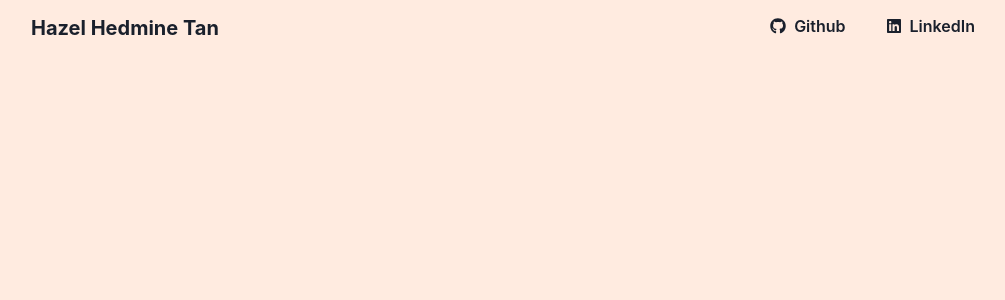
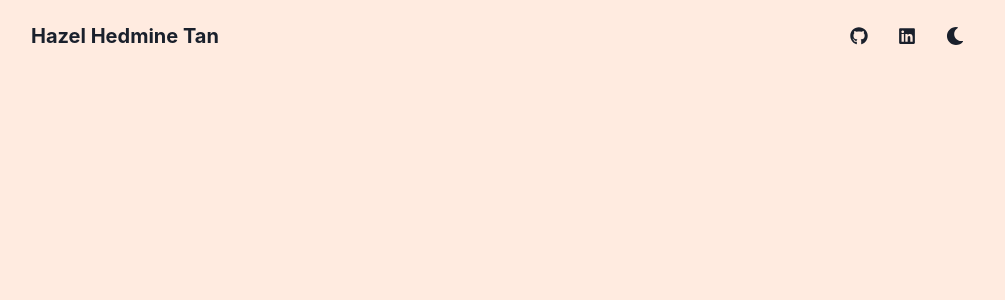
Before and after one commit to hazelhedmine/portfolio-website, a React (Create React App) app: page / in a window 1280 px wide. Shown: the top 300 px of the page, without its empty margins (137-1142 px from the left). Built offline with nearby package versions, Linux system fonts and the light colour scheme.

Commit message:
Change nav bar links to icon buttons and standardise look

```diff
--- a/src/components/NavBar.js
+++ b/src/components/NavBar.js
@@ -14,6 +14,7 @@ import {
   IconButton,
   useColorModeValue,
 } from '@chakra-ui/react';
+import { ColorModeSwitcher } from '../ColorModeSwitcher';
 import { HamburgerIcon } from '@chakra-ui/icons';
 import { FaGithub, FaLinkedin } from 'react-icons/fa';
 
@@ -44,33 +45,42 @@ const NavBar = () => {
 
         <Box flex={1} align="right">
           <Hide below="md">
-            <Link isExternal="true" href="https://github.com/hazelhedmine">
-              <Button
-                mr="10"
-                variant="link"
-                colorScheme="black"
-                leftIcon={<FaGithub></FaGithub>}
-              >
-                Github
-              </Button>
-            </Link>
-            <Link isExternal="true" href="https://github.com/hazelhedmine">
-              <Button
-                variant="link"
-                colorScheme="black"
-                leftIcon={<FaLinkedin></FaLinkedin>}
-              >
-                LinkedIn
-              </Button>
-            </Link>
+            <IconButton
+              size="md"
+              fontSize="lg"
+              aria-label={`Go to Github`}
+              variant="ghost"
+              color="current"
+              marginLeft="2"
+              onClick={() => {
+                window.open('https://github.com/hazelhedmine');
+              }}
+              icon={<FaGithub />}
+            ></IconButton>
+            <IconButton
+              size="md"
+              fontSize="lg"
+              aria-label={`Go to LinkedIn`}
+              variant="ghost"
+              color="current"
+              marginLeft="2"
+              onClick={() => {
+                window.open('https://github.com/hazelhedmine');
+              }}
+              icon={<FaLinkedin />}
+            ></IconButton>
           </Hide>
+          <ColorModeSwitcher justifySelf="flex-end" />
           <Show below="md">
             <Menu isLazy="true" id="navbar-menu">
               <MenuButton
                 as={IconButton}
                 icon={<HamburgerIcon />}
-                variant="outline"
+                variant="ghost"
                 aria-label="Options"
+                marginLeft="2"
+                size="md"
+                fontSize="2xl" // icon is smaller than rest, so increased this
               />
               <MenuList>
                 <Link href="/" passHref>
@@ -92,5 +102,3 @@ const NavBar = () => {
 };
 
 export default NavBar;
-
-// <ColorModeSwitcher justifySelf="flex-end" />
```
